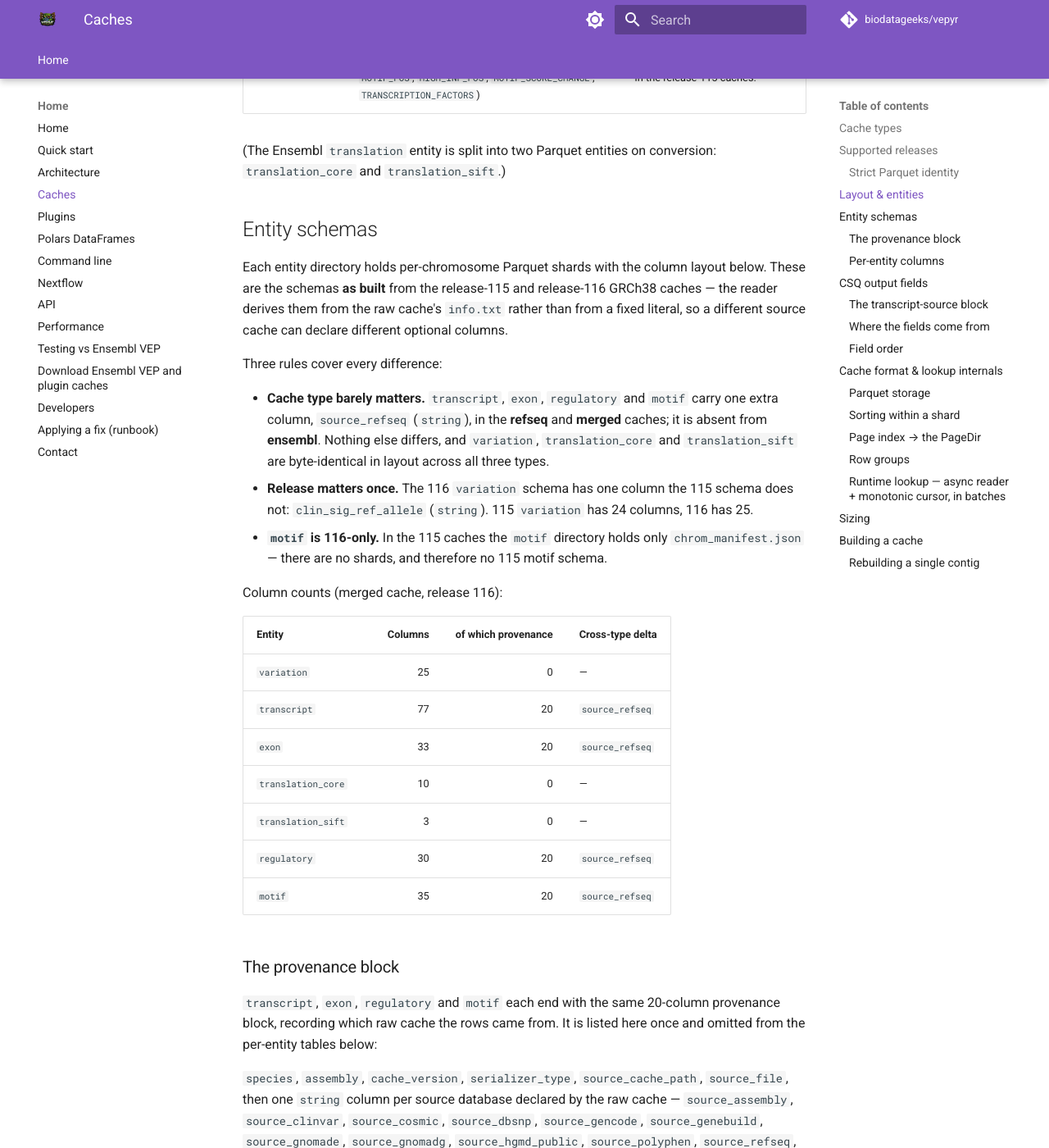
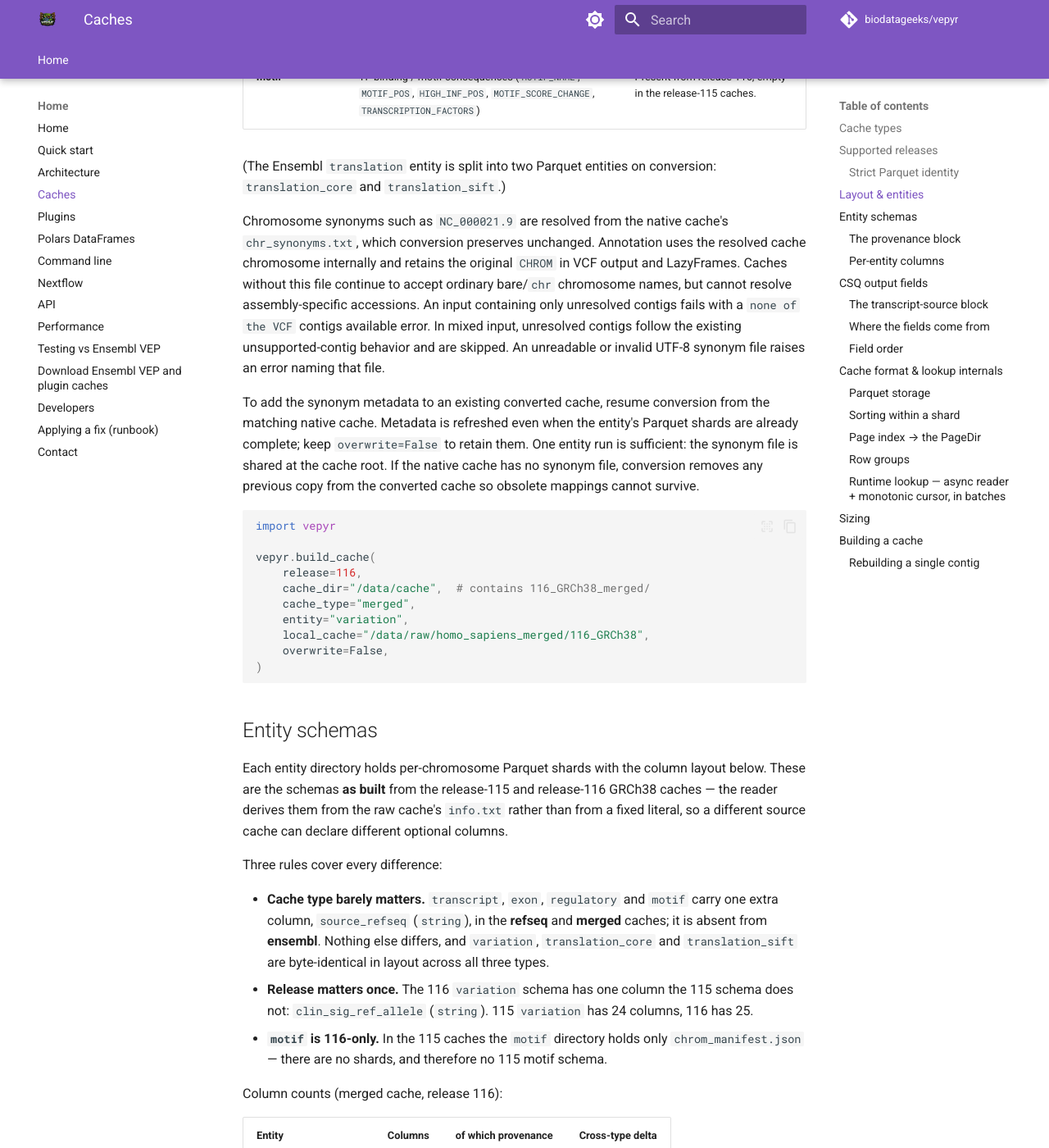
Before and after one commit to biodatageeks/vepyr, an MkDocs documentation site: the page built from docs/caches.md, in a window 1280 px wide and 1400 px high, scrolled down 2184 px. Shown: the whole window at 82% size. Built offline with MkDocs 1.6.1 and Material for MkDocs 9.7.7, drawn with Linux system fonts in a browser that asks for light colours; comment, search, counter and statistics services are not loaded; some of the changed text lies outside the part shown.

Commit message:
fix: resolve chromosome accessions from cache synonyms (#148) (#158)
* fix: resolve chromosome accessions using native cache synonyms

* test: cover synonym metadata errors and refresh lifecycle

* build: pin chromosome synonym permission fix

* docs: include chromosome synonym fix plan for review

* build: pin shared cache metadata preservation

* build: pin merged chromosome synonym engine

````diff
--- a/Cargo.toml
+++ b/Cargo.toml
@@ -200,8 +200,10 @@ serde_json = "1"
 # Pin the master merge commit of biodatageeks/datafusion-bio-functions#264.
 # formats stays at v1.13.0.
 # vepyr#147: uppercase annotation alleles after raw parser trimming.
-# Pin the master merge commit of biodatageeks/datafusion-bio-functions#265.
+# Included since the master merge commit of biodatageeks/datafusion-bio-functions#265.
 # REF/ALT source columns and the formats v1.13.0 pin stay unchanged.
-datafusion-bio-function-vep = { git = "https://github.com/biodatageeks/datafusion-bio-functions.git", rev = "34369217daf373eb5b2d41605ba6cfaa3656494f", features = ["cache-builder"] }
+# vepyr#148: preserve native chromosome synonyms and resolve accession inputs.
+# Pin the master merge commit of biodatageeks/datafusion-bio-functions#266.
+datafusion-bio-function-vep = { git = "https://github.com/biodatageeks/datafusion-bio-functions.git", rev = "789aa6f481a9681893dc41e8bd637ac8155bfaa8", features = ["cache-builder"] }
 datafusion-bio-format-ensembl-cache = { git = "https://github.com/biodatageeks/datafusion-bio-formats.git", tag = "v1.13.0" }
 datafusion-bio-format-vcf = { git = "https://github.com/biodatageeks/datafusion-bio-formats.git", tag = "v1.13.0" }
--- a/docs/caches.md
+++ b/docs/caches.md
@@ -60,6 +60,7 @@ into a directory of per-chromosome Parquet shards:
 
 ```
 <cache_dir>/<release>_<assembly>_<type>/
+  chr_synonyms.txt                       (when supplied by the native cache)
   variation/chr1.parquet … chrY.parquet   (+ non-standard contigs)
   transcript/chr1.parquet …
   exon/…  translation_core/…  translation_sift/…  regulatory/…  motif/…
@@ -79,6 +80,36 @@ The entities and what they feed in the CSQ output:
 
 (The Ensembl `translation` entity is split into two Parquet entities on
 conversion: `translation_core` and `translation_sift`.)
+
+Chromosome synonyms such as `NC_000021.9` are resolved from the native cache's
+`chr_synonyms.txt`, which conversion preserves unchanged. Annotation uses the
+resolved cache chromosome internally and retains the original `CHROM` in VCF
+output and LazyFrames. Caches without this file continue to accept ordinary
+bare/`chr` chromosome names, but cannot resolve assembly-specific accessions.
+An input containing only unresolved contigs fails with a `none of the VCF`
+contigs available error. In mixed input, unresolved contigs follow the existing
+unsupported-contig behavior and are skipped. An unreadable or invalid UTF-8
+synonym file raises an error naming that file.
+
+To add the synonym metadata to an existing converted cache, resume conversion
+from the matching native cache. Metadata is refreshed even when the entity's
+Parquet shards are already complete; keep `overwrite=False` to retain them.
+One entity run is sufficient: the synonym file is shared at the cache root.
+If the native cache has no synonym file, conversion removes any previous copy
+from the converted cache so obsolete mappings cannot survive.
+
+```python
+import vepyr
+
+vepyr.build_cache(
+    release=116,
+    cache_dir="/data/cache",  # contains 116_GRCh38_merged/
+    cache_type="merged",
+    entity="variation",
+    local_cache="/data/raw/homo_sapiens_merged/116_GRCh38",
+    overwrite=False,
+)
+```
 
 ## Entity schemas
 
````
Also changed, not shown: docs/superpowers/plans/2026-10-03-issue148-contig-synonyms.md (added, +146 -0 lines), 2 other files.
